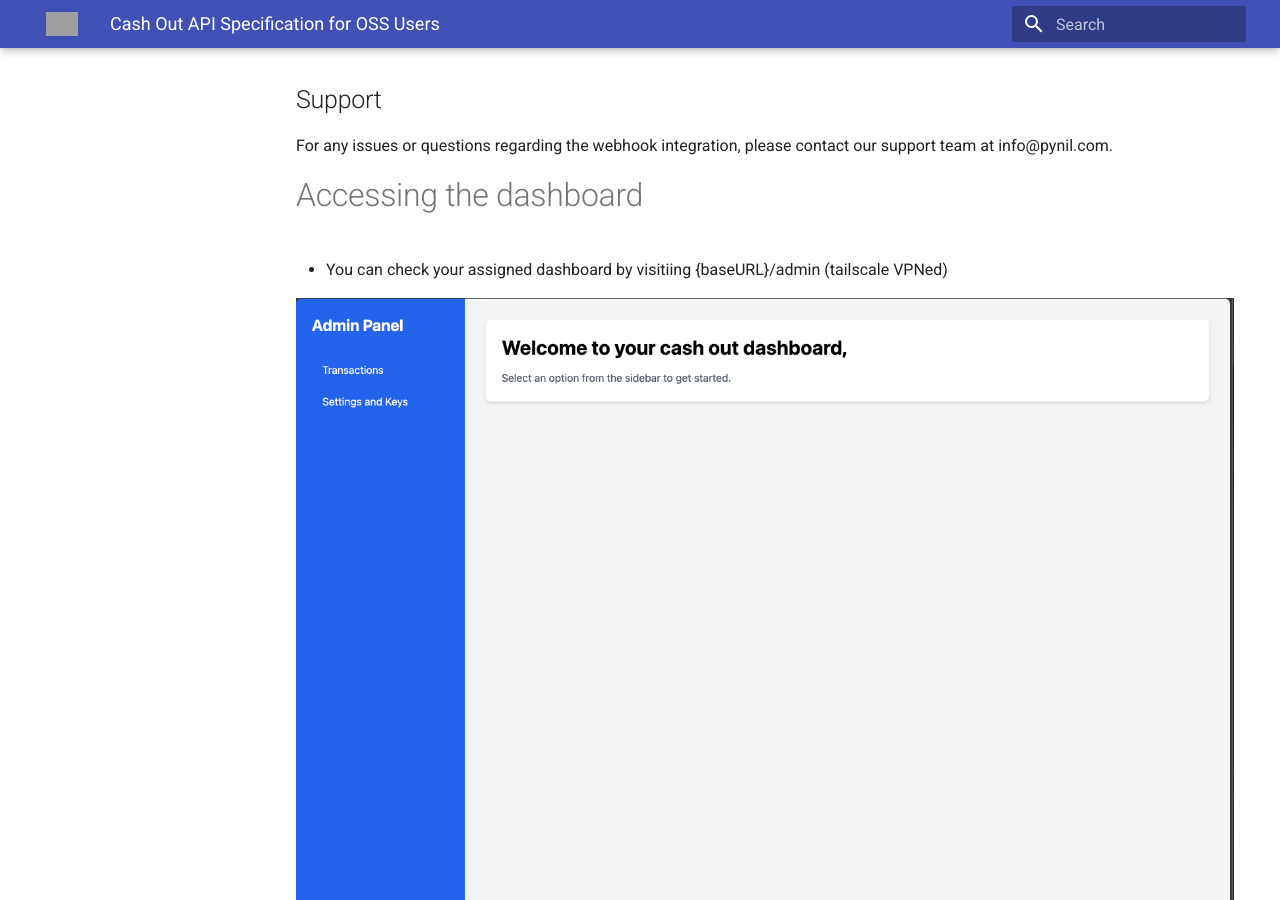
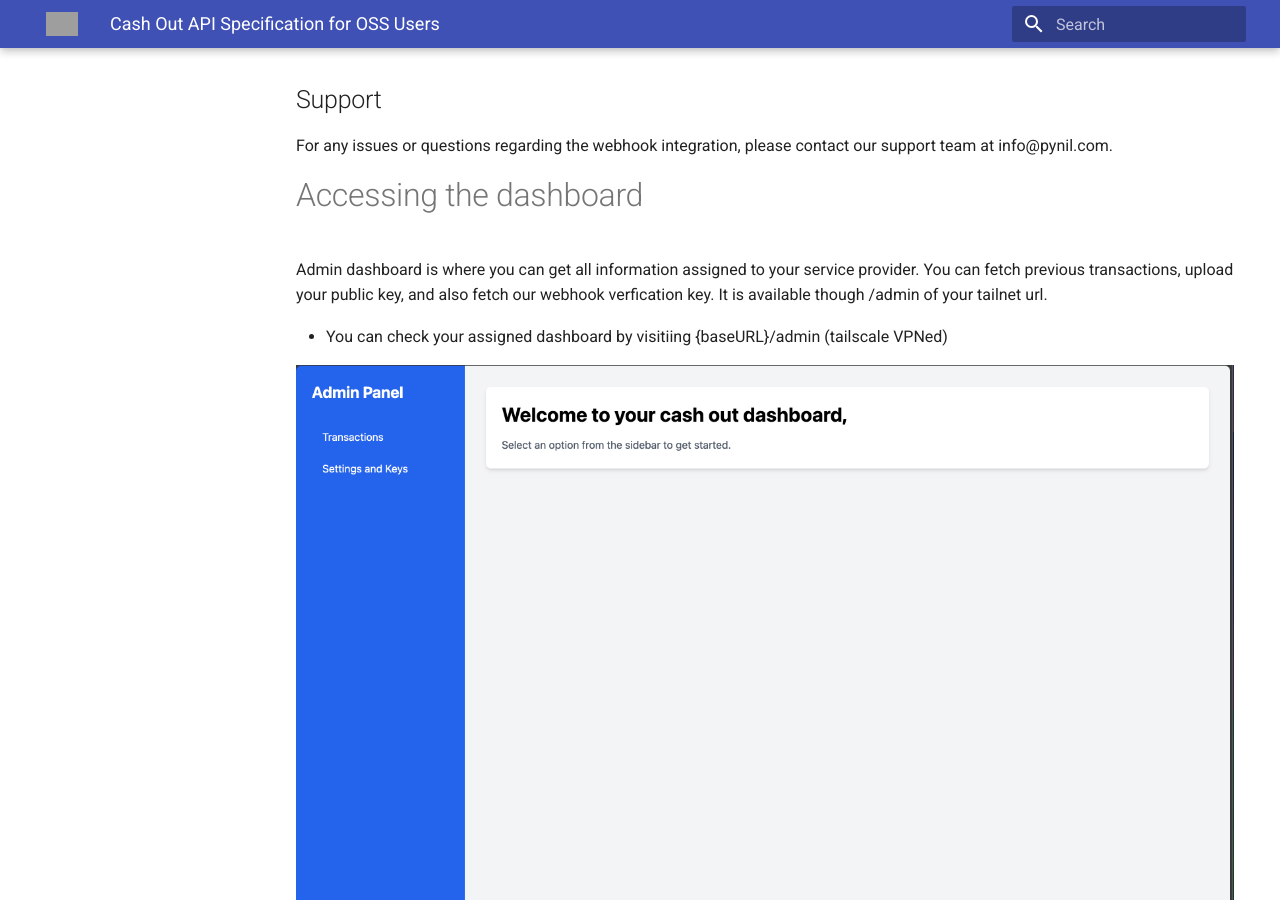
Before and after one commit to nilpay/oss, an MkDocs documentation site: the page built from docs/oss.md, in a window 1280 px wide and 900 px high, scrolled down 10010 px. Built offline with MkDocs 1.6.1 and Material for MkDocs 9.7.7, drawn with Linux system fonts in a browser that asks for light colours; grey boxes are pictures that could not be loaded.

Commit message:
small updates on dashboard

```diff
--- a/docs/oss.md
+++ b/docs/oss.md
@@ -376,6 +376,8 @@ For any issues or questions regarding the webhook integration, please contact ou
 
 # Accessing the dashboard
 
+Admin dashboard is where you can get all information assigned to your service provider. You can fetch previous transactions, upload your public key, and also fetch our webhook verfication key. It is available though /admin of your tailnet url.
+
 - You can check your assigned dashboard by visitiing {baseURL}/admin (tailscale VPNed)
 
 ![The dashboard](/assets/dashboard.png)
```
Also changed, not shown: site/oss/index.html, site/search/search_index.json.
